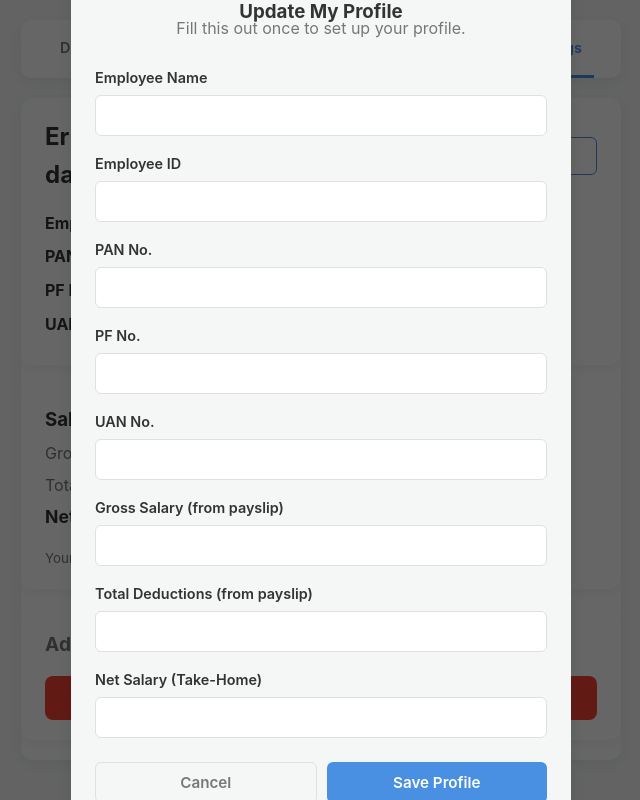
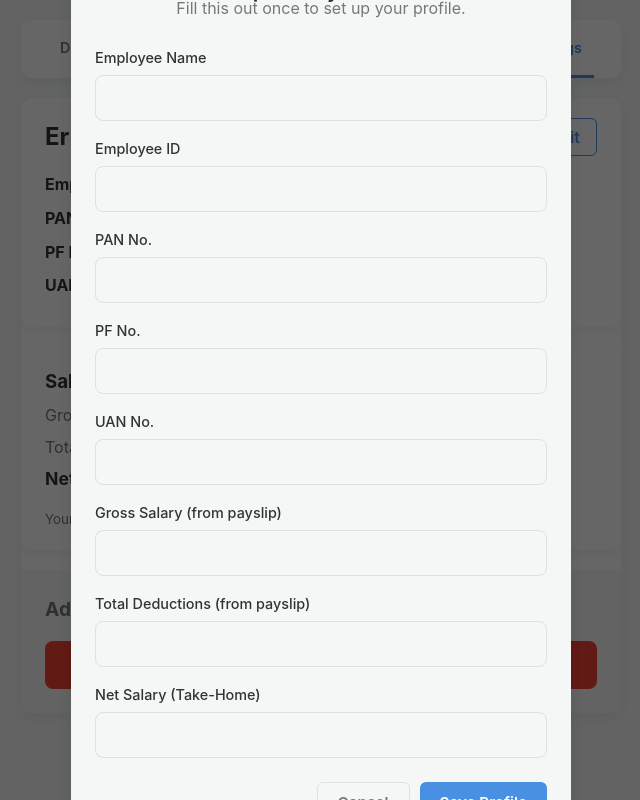
Before and after one commit to madhan96p/Portfolio, a website: page settings.html in a window 1280 px wide. Both pictures are taken after a click on the button "Edit". Shown: the whole page, without its empty margins (319-959 px from the left). Drawn offline with Linux system fonts and the light colour scheme; no server answers.

```diff
--- a/tracker.css
+++ b/tracker.css
@@ -295,19 +295,21 @@
 .admin-section { padding: 24px; background: var(--bg-color); }
 .admin-section h3 { font-size: 1.2rem; margin-bottom: 16px; color: var(--text-light); }
 
-/* --- BUG FIX: Removed the extra '}' that was here --- */
+
 /* --- Settings Page Styles --- */
+/* (This was the duplicated part) */
 
 /* --- 1. Card Layouts --- */
 .profile-card,
-.salary-card,
-.admin-section {
+.salary-card {
     background: var(--card-bg, #ffffff);
     border-radius: 12px;
     padding: 20px 24px;
     margin-bottom: 20px;
     box-shadow: 0 4px 12px rgba(0, 0, 0, 0.05);
 }
+/* Note: .admin-section is already styled above */
+
 
 /* --- 2. Profile Card Header --- */
 .profile-header {
@@ -332,6 +334,7 @@
     border-radius: 6px;
     cursor: pointer;
     transition: all 0.2s ease;
+    width: auto; /* Override default 100% width */
 }
 
 #edit-profile-btn:hover {
@@ -367,26 +370,8 @@
 }
 
 /* --- 4. Admin Section (Danger Zone) --- */
-.admin-section h3 {
-    margin-top: 0;
-}
+/* Style #end-month-btn is already defined above */
 
-#end-month-btn {
-    background: var(--danger-color, #dc3545);
-    color: #fff;
-    border: none;
-    width: 100%;
-    padding: 12px;
-    font-size: 1rem;
-    font-weight: 600;
-    border-radius: 8px;
-    cursor: pointer;
-    transition: background 0.2s ease;
-}
-
-#end-month-btn:hover {
-    background: var(--danger-hover-color, #c82333);
-}
 
 /* --- 5. Profile Edit Modal --- */
 
@@ -445,31 +430,7 @@
 }
 
 /* --- 6. Form Styles (for Modal & log.html) --- */
-/* These styles will also apply to log.html */
-
-.form-group {
-    margin-bottom: 16px;
-}
-
-.form-group label {
-    display: block;
-    margin-bottom: 6px;
-    font-weight: 600;
-    color: var(--text-color, #333);
-}
-
-.form-group input[type="text"],
-.form-group input[type="number"],
-.form-group input[type="date"],
-.form-group select {
-    width: 100%;
-    padding: 10px 12px;
-    border: 1px solid var(--border-color, #ddd);
-    border-radius: 6px;
-    font-size: 0.95rem;
-    background: var(--card-bg, #fff); /* Make inputs match card bg */
-    box-sizing: border-box; /* Important for 100% width */
-}
+/* .form-group styles are already defined above */
 
 /* Modal-specific action buttons */
 .modal-actions {
@@ -487,6 +448,7 @@
     border: none;
     font-size: 0.95rem;
     transition: all 0.2s ease;
+    width: auto; /* Override default 100% width */
 }
 
 /* Cancel Button */
```
